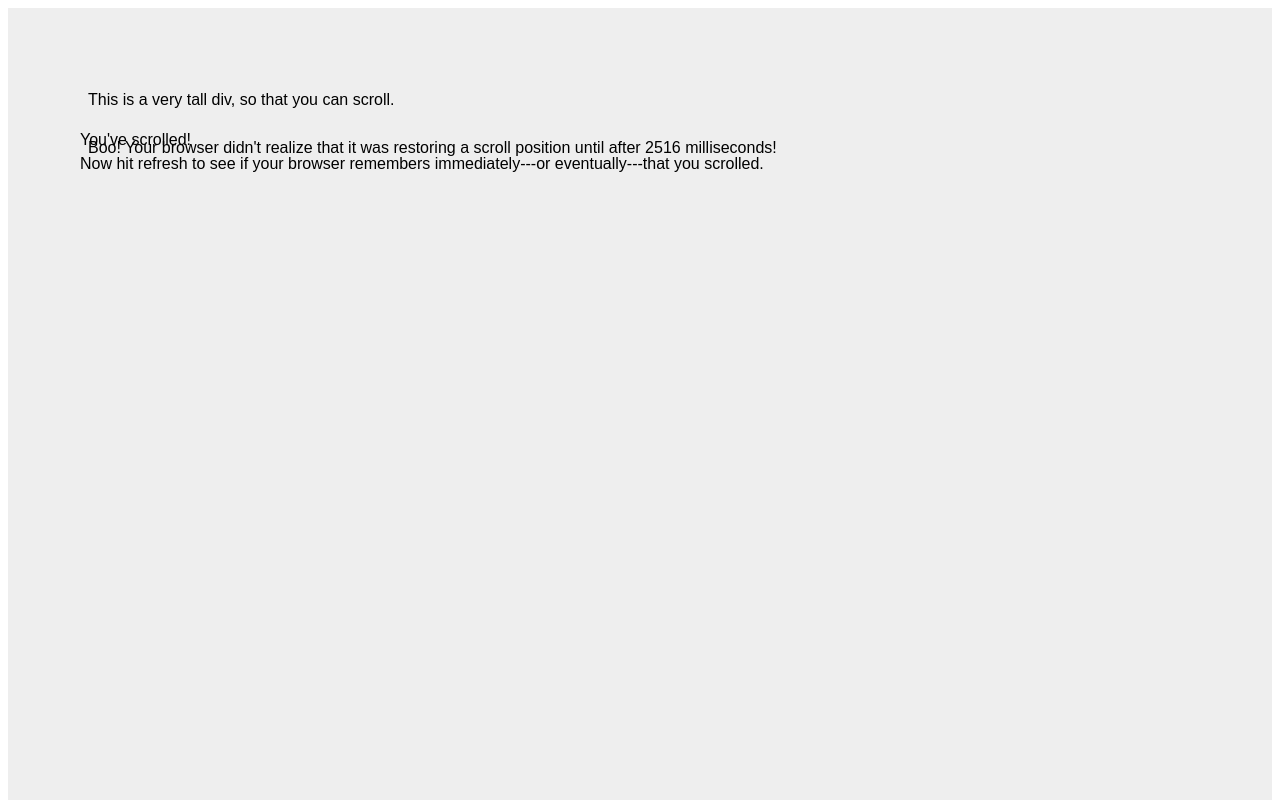
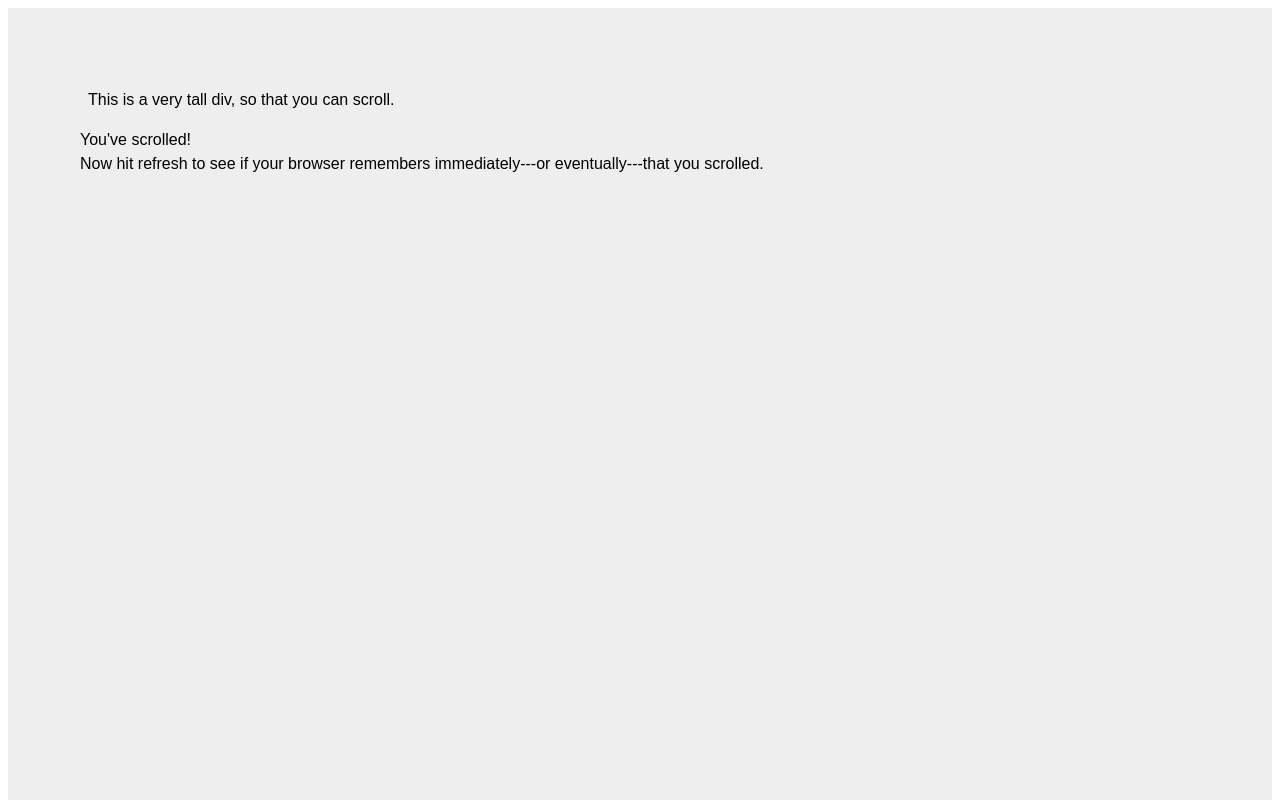
Before and after one commit to dennishall1/pageYOffset-test, a plain HTML site: page index.html in a window 1280 px wide. Shown: the top 800 px of the page. Drawn offline with Linux system fonts and the light colour scheme.

Commit message:
Update index.html

```diff
--- a/index.html
+++ b/index.html
@@ -22,6 +22,7 @@
     var start = Date.now();
     var nonZeroScroll = document.getElementById('nonZeroScroll');
     var timeToRemember = document.getElementById('timeToRemember');
+    if(sessionStorage.step === '1'){
       if(window.pageYOffset > 0){
         //timeToRemember.style.display = '';
         timeToRemember.innerHTML = 'Yay! Your browser knew from the start that it was restoring a scroll position!';
@@ -35,7 +36,7 @@
           }
         });
       }
-    if(sessionStorage.step !== '1'){
+    } else {
       window.addEventListener('scroll', function onScroll(){
         sessionStorage.step = '1';
         nonZeroScroll.style.display = '';
```
Lines whose indentation alone changed are shown as unchanged.
